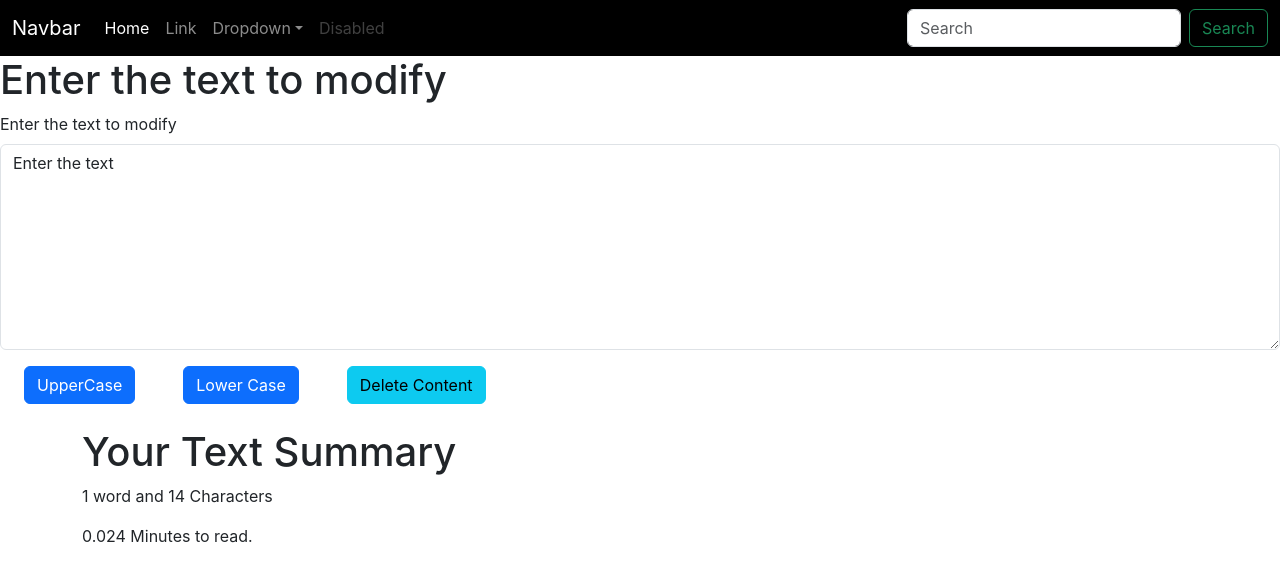
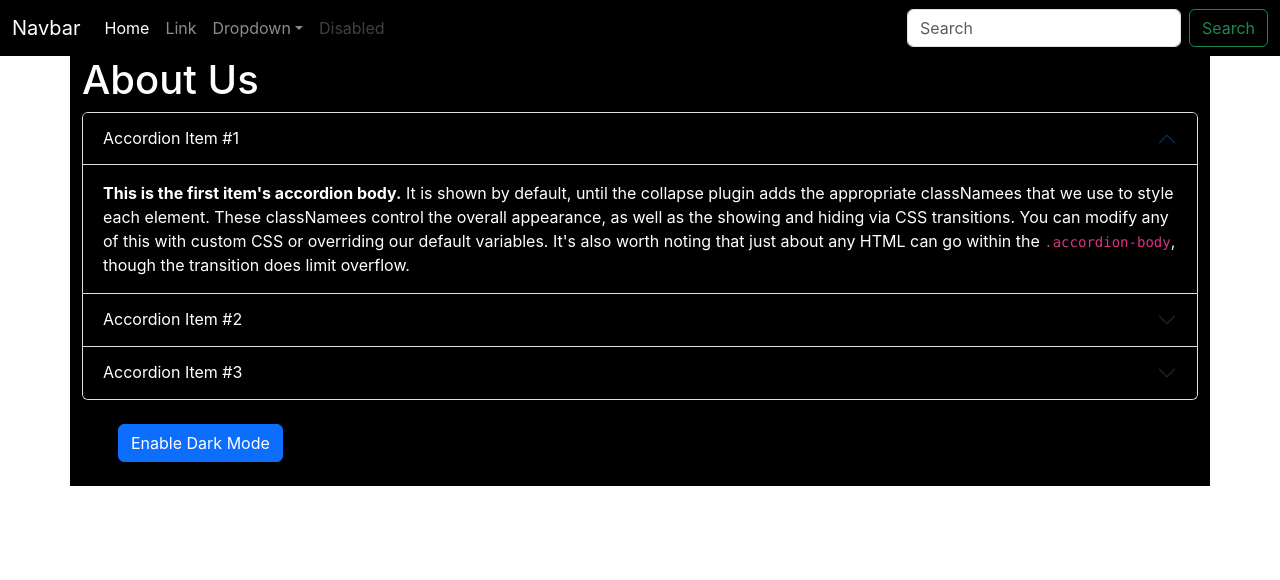
Before and after one commit to subhashdippu/Case-Converter, a React (Create React App) app: page /About in a window 1280 px wide. Shown: the top 580 px of the page. Built offline with nearby package versions, Linux system fonts and the light colour scheme.

Commit message:
Dark and Light mode

```diff
--- /dev/null
+++ b/src/About.js
@@ -0,0 +1,77 @@
+import React, { useState } from 'react'
+
+export default function About() {
+
+    const [btnText, setBtnText] = useState("Enable Dark Mode")
+
+    const [myStyle, setMyStyle] = useState({
+        color: 'white',
+        backgroundColor: 'black'
+    })
+    // let myStyle = {
+    //     color: 'White',
+    //     backgroundColor: 'black'
+    // }
+    const toggleStyle = () => {
+        if (myStyle.color == 'white') {
+            setMyStyle({
+                color: 'black',
+                backgroundColor: 'white'
+            })
+            setBtnText("Enable Dark Mode")
+        }
+        else {
+            setMyStyle({
+                color: 'white',
+                backgroundColor: 'black'
+            })
+            setBtnText("Enable Light Mode")
+        }
+    }
+    return (
+        <div className='container' style={myStyle}>
+            <h1>About Us</h1>
+            <div className="accordion" id="accordionPanelsStayOpenExample">
+                <div className="accordion-item" style={myStyle}>
+                    <h2 className="accordion-header" id="panelsStayOpen-headingOne">
+                        <button className="accordion-button" style={myStyle} type="button" data-bs-toggle="collapse" data-bs-target="#panelsStayOpen-collapseOne" aria-expanded="true" aria-controls="panelsStayOpen-collapseOne">
+                            Accordion Item #1
+                        </button>
+                    </h2>
+                    <div id="panelsStayOpen-collapseOne" className="accordion-collapse collapse show" aria-labelledby="panelsStayOpen-headingOne">
+                        <div className="accordion-body">
+                            <strong>This is the first item's accordion body.</strong> It is shown by default, until the collapse plugin adds the appropriate classNamees that we use to style each element. These classNamees control the overall appearance, as well as the showing and hiding via CSS transitions. You can modify any of this with custom CSS or overriding our default variables. It's also worth noting that just about any HTML can go within the <code>.accordion-body</code>, though the transition does limit overflow.
+                        </div>
+                    </div>
+                </div>
+                <div className="accordion-item">
+                    <h2 className="accordion-header" id="panelsStayOpen-headingTwo">
+                        <button className="accordion-button collapsed" style={myStyle} type="button" data-bs-toggle="collapse" data-bs-target="#panelsStayOpen-collapseTwo" aria-expanded="false" aria-controls="panelsStayOpen-collapseTwo">
+                            Accordion Item #2
+                        </button>
+                    </h2>
+                    <div id="panelsStayOpen-collapseTwo" className="accordion-collapse collapse" aria-labelledby="panelsStayOpen-headingTwo">
+                        <div className="accordion-body">
+                            <strong>This is the second item's accordion body.</strong> It is hidden by default, until the collapse plugin adds the appropriate classNamees that we use to style each element. These classNamees control the overall appearance, as well as the showing and hiding via CSS transitions. You can modify any of this with custom CSS or overriding our default variables. It's also worth noting that just about any HTML can go within the <code>.accordion-body</code>, though the transition does limit overflow.
+                        </div>
+                    </div>
+                </div>
+                <div className="accordion-item" style={myStyle}>
+                    <h2 className="accordion-header" id="panelsStayOpen-headingThree">
+                        <button className="accordion-button collapsed" style={myStyle} type="button" data-bs-toggle="collapse" data-bs-target="#panelsStayOpen-collapseThree" aria-expanded="false" aria-controls="panelsStayOpen-collapseThree">
+                            Accordion Item #3
+                        </button>
+                    </h2>
+                    <div id="panelsStayOpen-collapseThree" className="accordion-collapse collapse" aria-labelledby="panelsStayOpen-headingThree">
+                        <div className="accordion-body">
+                            <strong>This is the third item's accordion body.</strong> It is hidden by default, until the collapse plugin adds the appropriate classNamees that we use to style each element. These classNamees control the overall appearance, as well as the showing and hiding via CSS transitions. You can modify any of this with custom CSS or overriding our default variables. It's also worth noting that just about any HTML can go within the <code>.accordion-body</code>, though the transition does limit overflow.
+                        </div>
+                    </div>
+                </div>
+            </div>
+            <div className="container">
+                <button type='button' onClick={toggleStyle} className='btn btn-primary mx-4 my-4'>{btnText}</button>
+            </div>
+        </div>
+    )
+}
--- a/src/App.js
+++ b/src/App.js
@@ -1,10 +1,12 @@
 import Navbar from './Navbar'
 import Form from './Form';
+import About from './About';
 function App() {
   return (
     <>
       <Navbar title='Navbar' />
-      <Form heading="Enter the text to modify" />
+      {/* <Form heading="Enter the text to modify" /> */}
+      <About />
     </>
   );
 }
```
